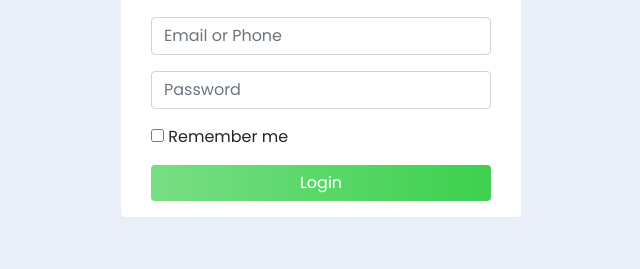
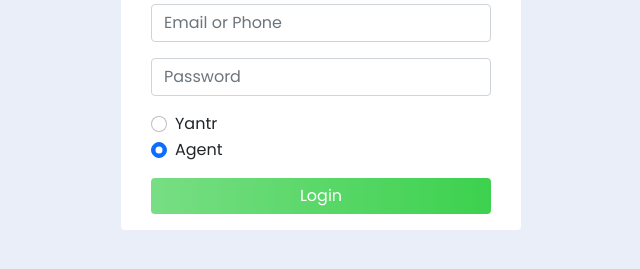
Before and after one commit to modimayur/jbonlinetrading-html, a plain HTML site: page login.html in a window 1280 px wide. Shown: the part 365-634 px from the top of the page, without its empty margins (319-959 px from the left). Drawn offline with Linux system fonts and the light colour scheme.

Commit message:
login checkbox change to radio

```diff
--- a/login.html
+++ b/login.html
@@ -37,13 +37,16 @@
                                 <input type="text" name="" class="form-control mb-3" placeholder="Email or Phone">
                                 <input type="text" name="" class="form-control mb-3" placeholder="Password">
 
-                                <div class="checkbox mb-3">
-                                    <label>
-                                      <input type="checkbox" value="remember-me"> Remember me
-                                    </label>
+                                <div class="form-check">
+                                    <input class="form-check-input" type="radio" name="typeofUser" id="typeofUser1">
+                                    <label class="form-check-label" for="typeofUser1">Yantr</label>
+                                  </div>
+                                  <div class="form-check">
+                                    <input class="form-check-input" type="radio" name="typeofUser" id="typeofUser2" checked>
+                                    <label class="form-check-label" for="typeofUser2">Agent</label>
                                   </div>
 
-                                <div class="d-grid gap-2">
+                                <div class="d-grid gap-2 mt-3">
                                 <button class="btn btn-success btn-block">Login</button>
                                 </div>
                             </form>
```
